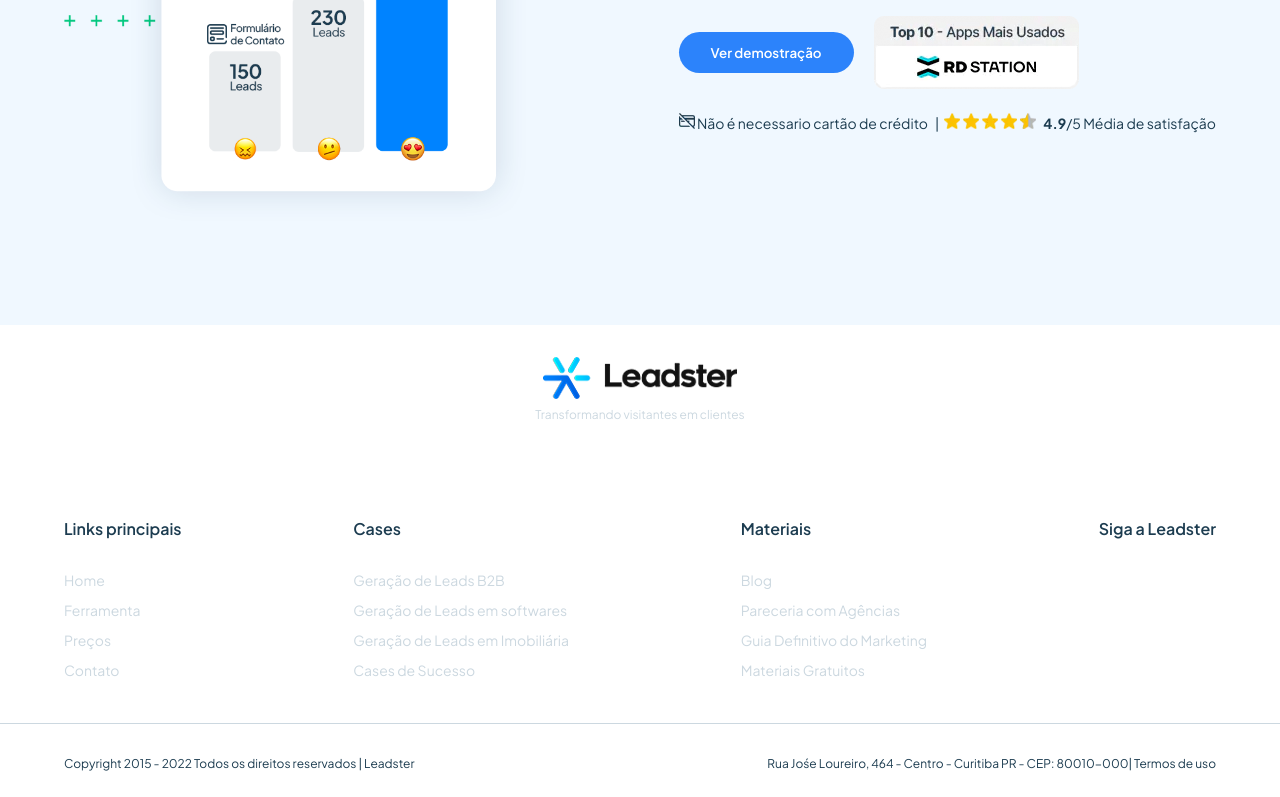
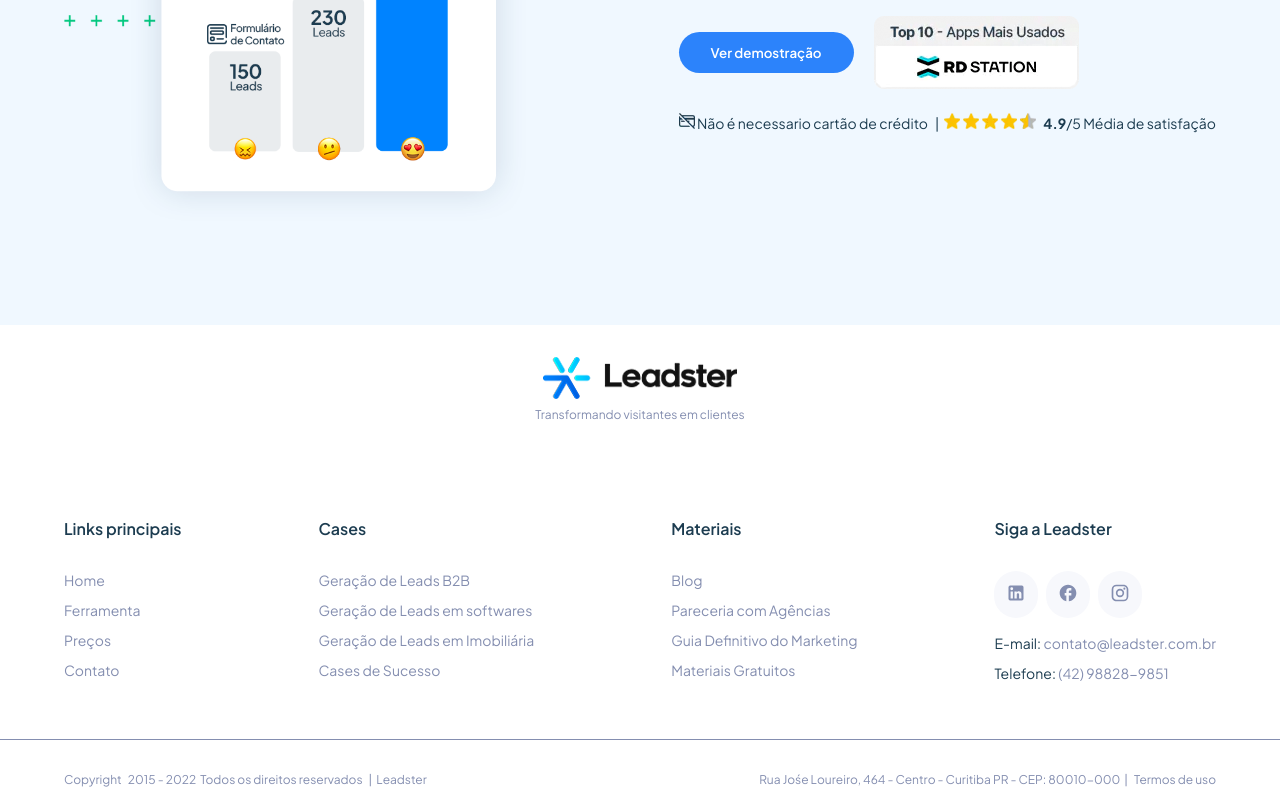
Before and after one commit to Thaleshtv/site-leadster, a Next.js app: page / in a window 1280 px wide. Shown: the part 2000-2797 px from the top of the page. Built offline with nearby package versions, Linux system fonts and the light colour scheme.

Commit message:
corrige erros

```diff
--- a/src/components/Footer/index.jsx
+++ b/src/components/Footer/index.jsx
@@ -1,4 +1,8 @@
 import { Container } from '@mui/material'
+import LinkedInIcon from '@mui/icons-material/LinkedIn'
+import FacebookRoundedIcon from '@mui/icons-material/FacebookRounded'
+import InstagramIcon from '@mui/icons-material/Instagram'
+
 import * as Styled from './style'
 
 export default function Footer() {
@@ -40,16 +44,44 @@
             </div>
             <div>
               <h5>Siga a Leadster</h5>
+              <div>
+                <Styled.SocialMedia>
+                  <button>
+                    <LinkedInIcon
+                      sx={{ fontSize: '1.25rem', color: '#848EB0' }}
+                    />
+                  </button>
+                  <button>
+                    <FacebookRoundedIcon
+                      sx={{ fontSize: '1.25rem', color: '#848EB0' }}
+                    />{' '}
+                  </button>
+                  <button>
+                    <InstagramIcon
+                      sx={{ fontSize: '1.25rem', color: '#848EB0' }}
+                    />
+                  </button>
+                </Styled.SocialMedia>
+                <p>
+                  E-mail: <a href=""> contato@leadster.com.br</a>
+                </p>
+                <p>
+                  Telefone: <a href=""> (42) 98828-9851</a>{' '}
+                </p>
+              </div>
             </div>
           </div>
         </Container>
         <Styled.Hr></Styled.Hr>
         <Container maxWidth="lg">
           <div className="copyrigth">
-            <p>Copyright 2015 - 2022 Todos os direitos reservados | Leadster</p>
             <p>
-              Rua Jośe Loureiro, 464 - Centro - Curitiba PR - CEP: 80010-000|
-              Termos de uso
+              Copyright &nbsp; 2015 - 2022 &nbsp;Todos os direitos reservados
+              &nbsp; |&nbsp; Leadster
+            </p>
+            <p>
+              Rua Jośe Loureiro, 464 - Centro - Curitiba PR - CEP: 80010-000
+              &nbsp;| &nbsp; Termos de uso
             </p>
           </div>
         </Container>
--- a/src/components/Footer/style.js
+++ b/src/components/Footer/style.js
@@ -7,7 +7,7 @@
     flex-direction: column;
     justify-content: center;
     font-size: 0.75rem;
-    color: #ccd8e0;
+    color: #848eb0;
     gap: 0.5rem;
     padding: 2rem 0;
   }
@@ -28,7 +28,7 @@
     }
 
     a {
-      color: #ccd8e0;
+      color: #848eb0;
       font-weight: 400;
       font-size: 0.875rem;
       margin-bottom: 0.75rem;
@@ -38,28 +38,52 @@
         color: var(--blue);
       }
     }
+
+    p {
+      color: var(--black);
+      font-weight: 400;
+      font-size: 0.875rem;
+      margin-bottom: 0.75rem;
+      text-decoration: none;
+    }
   }
 
   .copyrigth {
-    color: var(--black);
+    color: #848eb0;
     display: flex;
     align-items: center;
     justify-content: space-between;
     font-size: 0.75rem;
     padding: 2rem 0;
+    flex-wrap: wrap;
   }
 
   .linkGroup {
     display: flex;
     align-items: flex-start;
     flex-direction: column;
+    margin-bottom: 1rem;
   }
 `
 
 export const Hr = styled.div`
   border: none;
   height: 1px;
-  color: #ccd8e0;
-  background-color: #ccd8e0;
+  color: #848eb0;
+  background-color: #848eb0;
   width: 100%;
 `
+
+export const SocialMedia = styled.div`
+  display: flex;
+  align-items: center;
+  gap: 0.5rem;
+  margin-bottom: 1rem;
+
+  button {
+    background-color: #f7f8fc;
+    border: none;
+    padding: 0.75rem;
+    border-radius: 5rem;
+  }
+`
--- a/src/components/SecondViewHomePage/index.jsx
+++ b/src/components/SecondViewHomePage/index.jsx
@@ -22,8 +22,8 @@
 }
 
 export default function SecondViewHomePage() {
-  const array = ['1', '2', '3', '4', '5', '6', '7', '8']
-  const [buttonSelect, setButtonSelect] = useState('agencia')
+  const array = ['1', '2', '3', '4', '5', '6', '7', '8', '9']
+  const [buttonSelect, setButtonSelect] = useState('geracaoDeLeads')
   const [open, setOpen] = useState(false)
 
   const handleOpen = () => setOpen(true)
```
